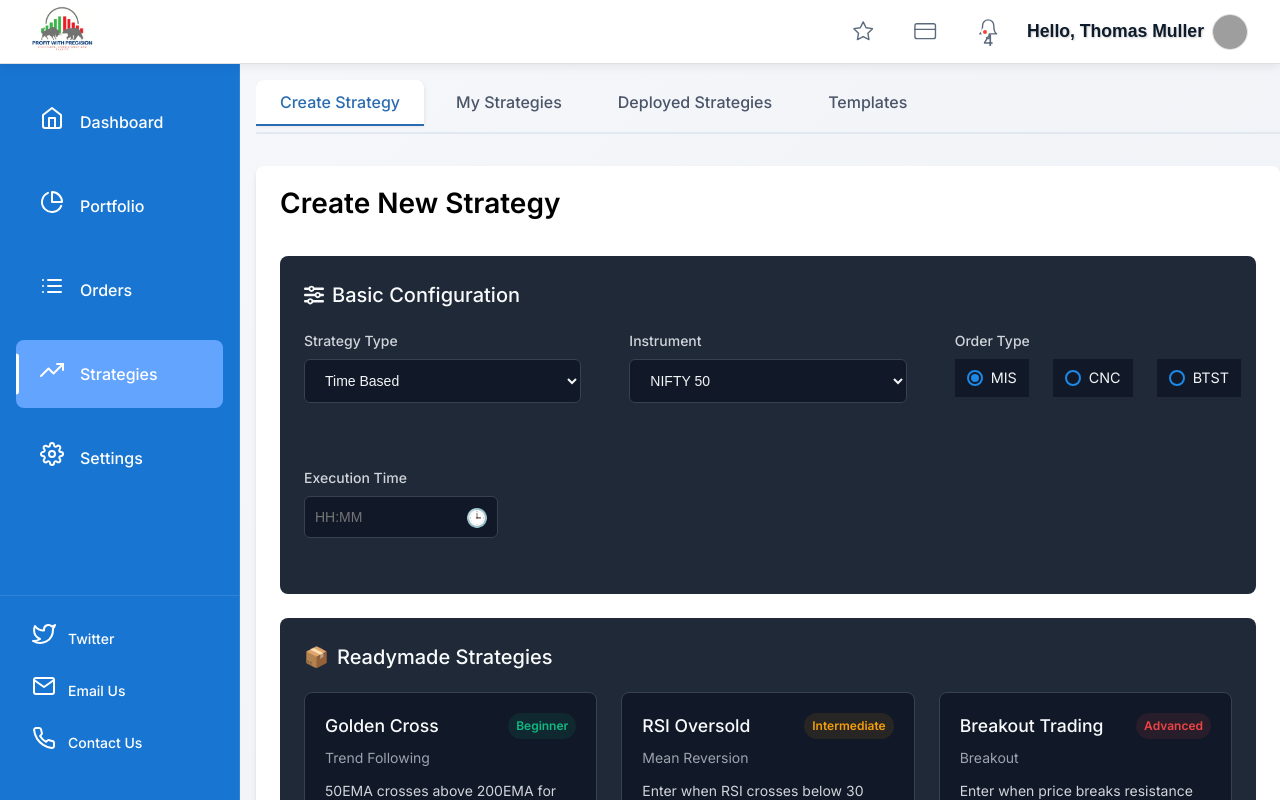
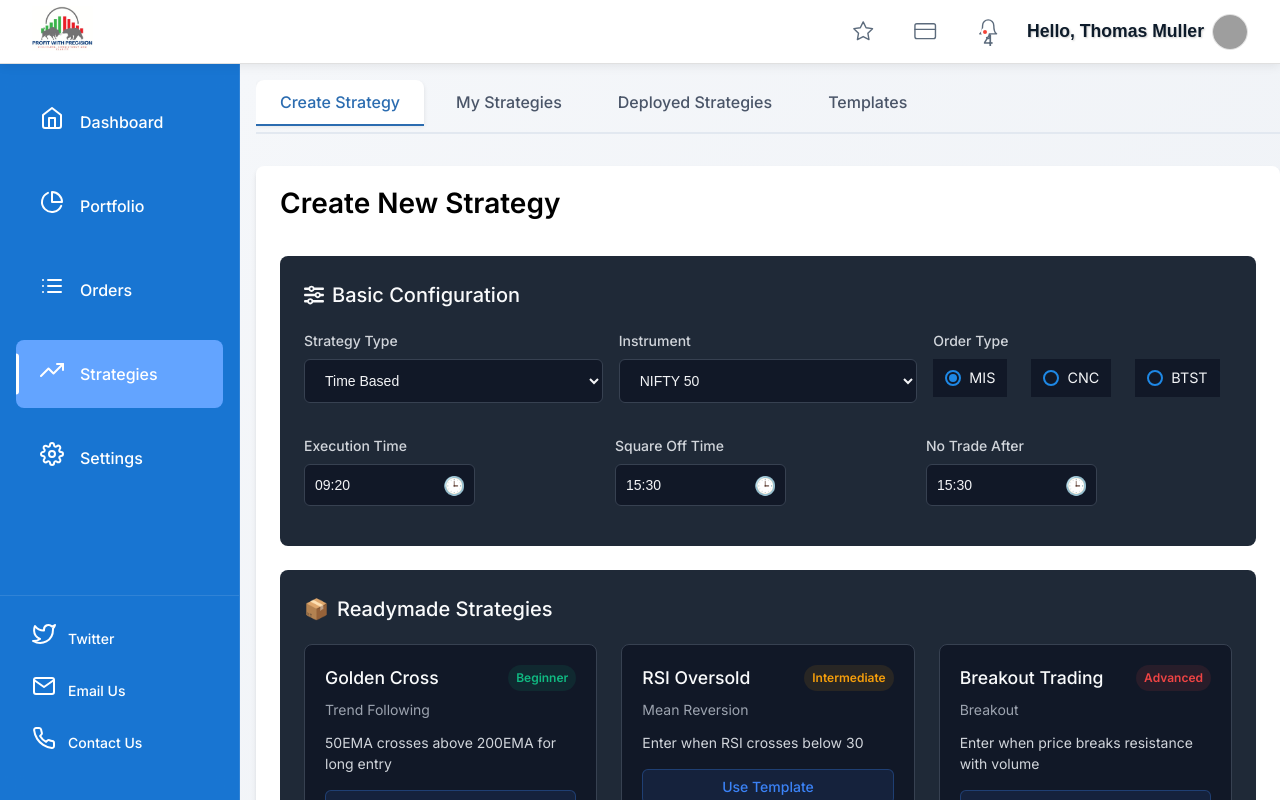
Before and after one commit to sudhanshu2070/last-trade, a React (Vite) app: page /strategies in a window 1280 px wide. Shown: the top 800 px of the page. Built offline with nearby package versions, Linux system fonts and the light colour scheme; grey boxes are pictures that could not be loaded.

Commit message:
Add strategy 0.2

```diff
--- a/src/Pages/StrategyTabs/CreateStrategy/Sections/BasicConfiguration/BasicConfiguration.module.css
+++ b/src/Pages/StrategyTabs/CreateStrategy/Sections/BasicConfiguration/BasicConfiguration.module.css
@@ -15,15 +15,33 @@
     gap: 0.5rem;
   }
 
-  .formGrid {
+  /* .formGrid {
     display: grid;
     grid-template-columns: repeat(auto-fill, minmax(250px, 1fr));
     gap: 3rem;
     margin-bottom: 1rem;
-  }
+  } */
+
+  .formGrid {
+  display: grid;
+  grid-template-columns: repeat(3, 1fr); /* 3 columns */
+  grid-template-rows: auto auto; /* 2 rows */
+  gap: 16px;
+}
+
+.timeInputsRow {
+  grid-column: 1 / -1; /* Span all columns */
+  display: grid;
+  grid-template-columns: repeat(3, 1fr);
+  gap: 5px;
+}
 
   .formGroup {
     margin-bottom: 1rem;
+  }
+  .timeInputsRow .formGroup {
+    margin-bottom: 1rem;
+    width: 70%;
   }
 
   .label {
@@ -105,12 +123,26 @@
     box-shadow: 0 0 0 2px rgba(30, 136, 229, 0.3);
   }
 
+/* .formGroupTime {
+    margin-bottom: 1rem;
+    width: 70%;
+  }
+
+.formGroupTime .label {
+    display: block;
+    margin-bottom: 0.5rem;
+    font-size: 0.875rem;
+    font-weight: 500;
+    color: #d1d5db;
+    width: 70%;
+  }   */
+
 /* Time Picker Container */
 .timePickerContainer {
   position: relative;
   display: flex;
   align-items: center;
-  width: 70%;
+  width: 80%;
 }
 
 /* Clock Icon (right side) */
--- a/src/Pages/StrategyTabs/CreateStrategy/Sections/BasicConfiguration/BasicConfiguration.tsx
+++ b/src/Pages/StrategyTabs/CreateStrategy/Sections/BasicConfiguration/BasicConfiguration.tsx
@@ -3,13 +3,146 @@ import styles from './BasicConfiguration.module.css';
 import { FontAwesomeIcon } from '@fortawesome/react-fontawesome';
 import { faSliders } from '@fortawesome/free-solid-svg-icons';
 
+interface TimeInputProps {
+  timeValue: string;
+  hourValue: string;
+  minuteValue: string;
+  onTimeChange: (time: string) => void;
+  onHourChange: (hour: string) => void;
+  onMinuteChange: (minute: string) => void;
+  placeholder?: string;
+  label: string;
+}
+
+const TimeInput: React.FC<TimeInputProps> = ({
+  timeValue,
+  hourValue,
+  minuteValue,
+  onTimeChange,
+  onHourChange,
+  onMinuteChange,
+  placeholder = 'HH:MM',
+  label,
+}) => {
+  const [showDropdown, setShowDropdown] = useState(false);
+
+  const handleTimeInput = (e: React.ChangeEvent<HTMLInputElement>) => {
+    const value = e.target.value.replace(/[^0-9]/g, '');
+
+    if (value === '') {
+      onTimeChange('');
+      onHourChange('00');
+      onMinuteChange('00');
+      return;
+    }
+
+    const digits = value.slice(0, 4);
+    let hour = digits.slice(0, 2);
+    let minute = digits.slice(2, 4);
+
+    // Validate hours (00-23)
+    if (hour.length === 2) {
+      const hourNum = parseInt(hour, 10);
+      if (hourNum > 23) hour = '23';
+      if (hourNum < 0) hour = '00';
+    }
+
+    // Validate minutes (00-59)
+    if (minute.length === 2) {
+      const minuteNum = parseInt(minute, 10);
+      if (minuteNum > 59) minute = '59';
+      if (minuteNum < 0) minute = '00';
+    }
+
+    let formattedTime = '';
+    if (digits.length > 0) {
+      formattedTime = hour.padStart(2, '0');
+      if (digits.length > 2) {
+        formattedTime += `:${minute.padStart(2, '0')}`;
+      }
+    }
+
+    onTimeChange(formattedTime);
+    onHourChange(hour.padStart(2, '0'));
+    onMinuteChange(minute.padStart(2, '0'));
+
+    const inputElement = e.target;
+    setTimeout(() => {
+      inputElement.setSelectionRange(formattedTime.length, formattedTime.length);
+    }, 0);
+  };
+
+  return (
+    <div className={styles.formGroup}>
+      <label htmlFor={`${label.toLowerCase().replace(' ', '-')}-time`} className={styles.label}>
+        {label}
+      </label>
+      <div className={styles.timePickerContainer}>
+        <input
+          id={`${label.toLowerCase().replace(' ', '-')}-time`}
+          type="text"
+          value={timeValue}
+          placeholder={placeholder}
+          onChange={handleTimeInput}
+          className={styles.input}
+        />
+        <span
+          className={styles.clockIcon}
+          onClick={() => setShowDropdown(!showDropdown)}
+        >
+          🕒
+        </span>
+        {showDropdown && (
+          <div className={styles.timeDropdown}>
+            <select
+              className={styles.timeSelect}
+              value={hourValue}
+              onChange={(e) => {
+                onHourChange(e.target.value);
+                onTimeChange(`${e.target.value}:${minuteValue}`);
+              }}
+            >
+              {Array.from({ length: 24 }, (_, i) => (
+                <option key={i} value={String(i).padStart(2, '0')}>
+                  {String(i).padStart(2, '0')}
+                </option>
+              ))}
+            </select>
+            <span className={styles.timeSeparator}>:</span>
+            <select
+              className={styles.timeSelect}
+              value={minuteValue}
+              onChange={(e) => {
+                onMinuteChange(e.target.value);
+                onTimeChange(`${hourValue}:${e.target.value}`);
+              }}
+            >
+              {Array.from({ length: 60 }, (_, i) => (
+                <option key={i} value={String(i).padStart(2, '0')}>
+                  {String(i).padStart(2, '0')}
+                </option>
+              ))}
+            </select>
+          </div>
+        )}
+      </div>
+    </div>
+  );
+};
 
 const BasicConfiguration: React.FC = () => {
   const [orderType, setOrderType] = useState('MIS');
-  const [executionTime, setExecutionTime] = useState('');
+  const [executionTime, setExecutionTime] = useState('09:20');
   const [selectedHour, setSelectedHour] = useState('09');
   const [selectedMinute, setSelectedMinute] = useState('20');
-  const [showTimeDropdown, setShowTimeDropdown] = useState(false);
+
+  const [squareOffTime, setSquareOffTime] = useState('15:30');
+  const [selectedSquareOffHour, setSelectedSquareOffHour] = useState('15');
+  const [selectedSquareOffMinute, setSelectedSquareOffMinute] = useState('30');
+
+  const [noTradeAfterTime, setNoTradeAfterTime] = useState('15:30');
+  const [selectedNoTradeAfterHour, setSelectedNoTradeAfterHour] = useState('15');
+  const [selectedNoTradeAfterMinute, setSelectedNoTradeAfterMinute] = useState('30');
 
   // Sync executionTime with selectedHour and selectedMinute
   useEffect(() => {
@@ -20,67 +153,6 @@ const BasicConfiguration: React.FC = () => {
     }
   }, [executionTime]);
 
-    // Handle manual input for executionTime
-    const handleTimeInput = (e: React.ChangeEvent<HTMLInputElement>) => {
-      const value = e.target.value.replace(/[^0-9]/g, ''); // numbers only
-
-      // If empty, clear everything
-      if (value === '') {
-        setExecutionTime('');
-        setSelectedHour('00');
-        setSelectedMinute('00');
-        return;
-      }
-
-      // Limit to 4 digits
-      const digits = value.slice(0, 4);
-
-      // Determine hour and minute parts
-      let hour = digits.slice(0, 2);
-      let minute = digits.slice(2, 4);
-
-      // Validate hours (00-23)
-      if (hour.length === 2) {
-        const hourNum = parseInt(hour, 10);
-        if (hourNum > 23) {
-          hour = '23';
-        } else if (hourNum < 0) {
-          hour = '00';
-        }
-      }
-
-      // Validate minutes (00-59)
-      if (minute.length === 2) {
-        const minuteNum = parseInt(minute, 10);
-        if (minuteNum > 59) {
-          minute = '59';
-        } else if (minuteNum < 0) {
-          minute = '00';
-        }
-      }
-
-      // Format the time string
-      let formattedTime = '';
-      if (digits.length > 0) {
-        formattedTime = hour.padStart(2, '0');
-        if (digits.length > 2) {
-          formattedTime += `:${minute.padStart(2, '0')}`;
-        }
-      }
-
-      // Update states
-      setExecutionTime(formattedTime);
-      setSelectedHour(hour.padStart(2, '0'));
-      setSelectedMinute(minute.padStart(2, '0'));
-
-      // Auto-move cursor to end after formatting
-      const inputElement = e.target;
-      setTimeout(() => {
-        inputElement.setSelectionRange(formattedTime.length, formattedTime.length);
-      }, 0);
-    };
-
-
   return (
     <div className={styles.section}>
       <h3 className={styles.sectionTitle}>
@@ -89,13 +161,11 @@ const BasicConfiguration: React.FC = () => {
       </h3>
 
       <div className={styles.formGrid}>
-
         <div className={styles.formGroup}>
           <label htmlFor="strategyType" className={styles.label}>
             Strategy Type
           </label>
           <select id="strategyType" className={styles.input}>
-            {/* <option value="">Select strategy type</option> */}
             <option value="momentum">Time Based</option>
             <option value="momentum">Indicator</option>
             <option value="momentum">Momentum</option>
@@ -110,7 +180,6 @@ const BasicConfiguration: React.FC = () => {
             Instrument
           </label>
           <select id="instrument" className={styles.input}>
-            {/* <option value="">Select instrument</option> */}
             <option value="nifty50">NIFTY 50</option>
             <option value="banknifty">BANKNIFTY</option>
             <option value="finnifty">FINNIFTY</option>
@@ -161,56 +230,38 @@ const BasicConfiguration: React.FC = () => {
           </div>
         </div>
 
-        {/* New Time Picker Field */}
-        <div className={styles.formGroup}>
-          <label htmlFor="executionTime" className={styles.label}>
-            Execution Time
-          </label>
-            <div className={styles.timePickerContainer}>
-            <input
-              id="executionTime"
-              type="text"
-              // pattern="^([01]\d|2[0-3]):([0-5]\d)$"
-              value={executionTime}
-              placeholder="HH:MM"
-              onChange={handleTimeInput}
-              className={styles.input}
-            />
-            <span
-              className={styles.clockIcon}
-              onClick={() => setShowTimeDropdown(!showTimeDropdown)}
-            >
-              🕒
-            </span>
-            {showTimeDropdown && (
-              <div className={styles.timeDropdown}>
-              <select
-                className={styles.timeSelect}
-                value={selectedHour}
-                onChange={(e) => setSelectedHour(e.target.value)}
-              >
-                {Array.from({ length: 24 }, (_, i) => (
-                <option key={i} value={String(i).padStart(2, '0')}>
-                  {String(i).padStart(2, '0')}
-                </option>
-                ))}
-              </select>
-              <span className={styles.timeSeparator}>:</span>
-              <select
-                className={styles.timeSelect}
-                value={selectedMinute}
-                onChange={(e) => setSelectedMinute(e.target.value)}
-              >
-                {Array.from({ length: 60 }, (_, i) => (
-                <option key={i} value={String(i).padStart(2, '0')}>
-                  {String(i).padStart(2, '0')}
-                </option>
-                ))}
-              </select>
-              </div>
-            )}
-            </div>
-        </div>
+      <div className={styles.timeInputsRow}>
+
+        <TimeInput
+          label="Execution Time"
+          timeValue={executionTime}
+          hourValue={selectedHour}
+          minuteValue={selectedMinute}
+          onTimeChange={setExecutionTime}
+          onHourChange={setSelectedHour}
+          onMinuteChange={setSelectedMinute}
+        />
+
+        <TimeInput
+          label="Square Off Time"
+          timeValue={squareOffTime}
+          hourValue={selectedSquareOffHour}
+          minuteValue={selectedSquareOffMinute}
+          onTimeChange={setSquareOffTime}
+          onHourChange={setSelectedSquareOffHour}
+          onMinuteChange={setSelectedSquareOffMinute}
+        />
+
+        <TimeInput
+          label="No Trade After"
+          timeValue={noTradeAfterTime}
+          hourValue={selectedNoTradeAfterHour}
+          minuteValue={selectedNoTradeAfterMinute}
+          onTimeChange={setNoTradeAfterTime}
+          onHourChange={setSelectedNoTradeAfterHour}
+          onMinuteChange={setSelectedNoTradeAfterMinute}
+        />
+      </div>
       </div>
     </div>
   );
```
